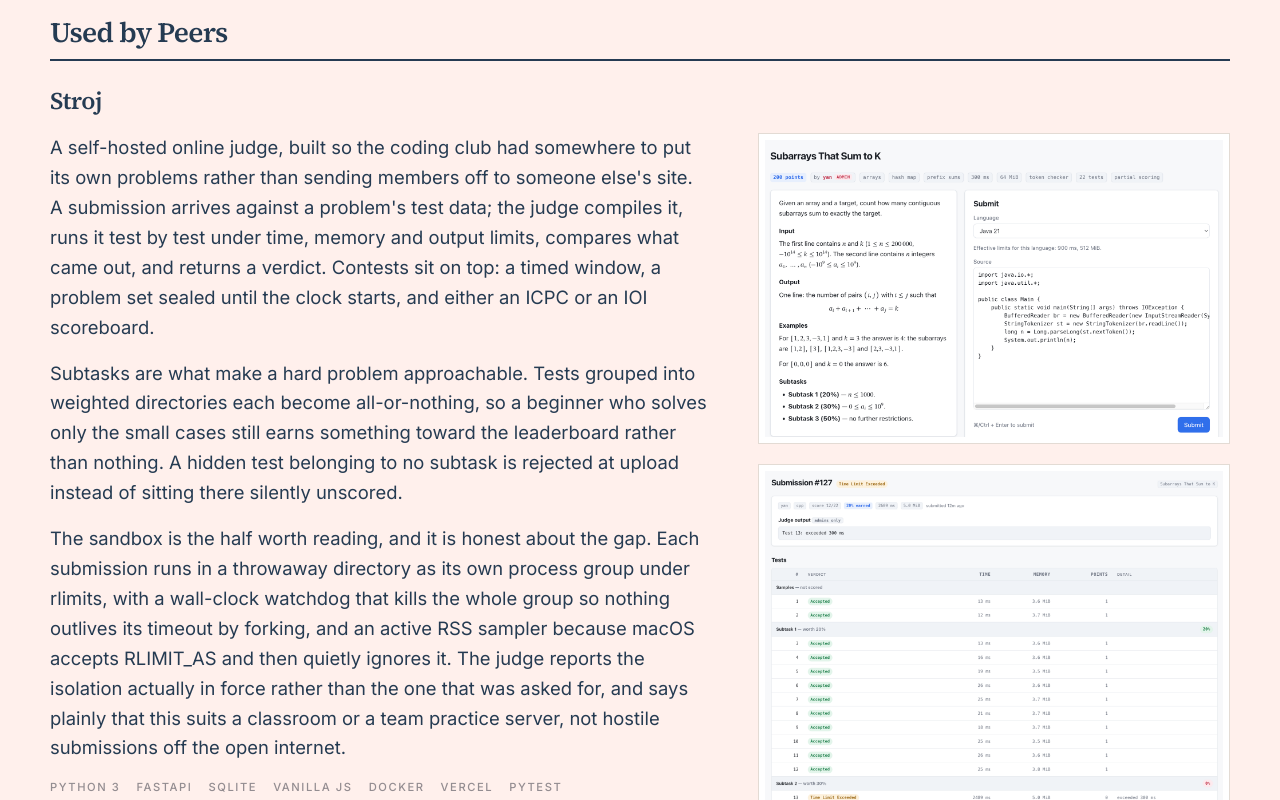
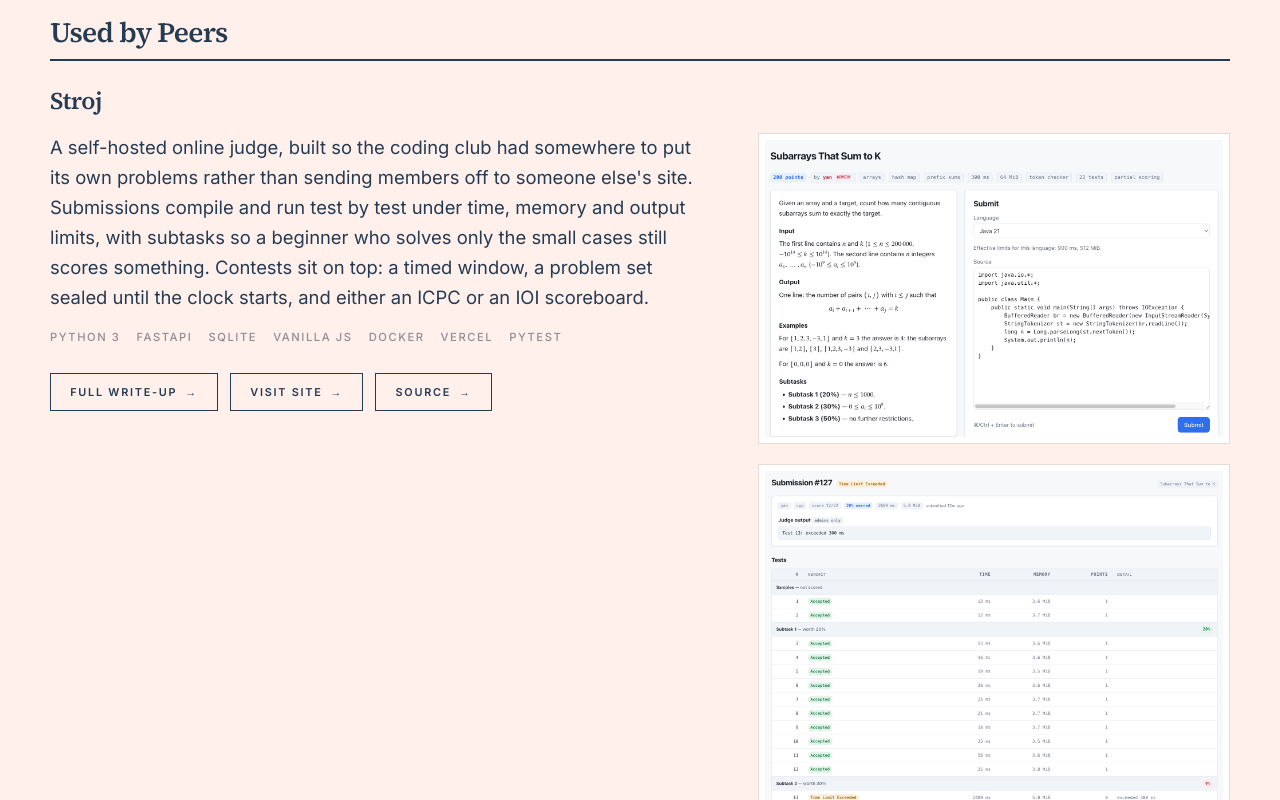
Before and after one commit to OoEthanoO/me, a Next.js app: page /tech in a window 1280 px wide. Shown: the part 3960-4760 px from the top of the page. Built offline with nearby package versions, Linux system fonts and the light colour scheme.

Commit message:
Brief the Stroj entry too
It kept a three-paragraph overview from before the entries were split
from the write-ups, which left it about three times the length of every
other entry on the page. The write-up is unchanged.

```diff
--- a/data/projects.ts
+++ b/data/projects.ts
@@ -268,7 +268,7 @@ export const projects: Project[] = [
     title: "Stroj",
     category: "Used by Peers",
     overview:
-      "A self-hosted online judge, built so the coding club had somewhere to put its own problems rather than sending members off to someone else's site. A submission arrives against a problem's test data; the judge compiles it, runs it test by test under time, memory and output limits, compares what came out, and returns a verdict. Contests sit on top: a timed window, a problem set sealed until the clock starts, and either an ICPC or an IOI scoreboard.\n\nSubtasks are what make a hard problem approachable. Tests grouped into weighted directories each become all-or-nothing, so a beginner who solves only the small cases still earns something toward the leaderboard rather than nothing. A hidden test belonging to no subtask is rejected at upload instead of sitting there silently unscored.\n\nThe sandbox is the half worth reading, and it is honest about the gap. Each submission runs in a throwaway directory as its own process group under rlimits, with a wall-clock watchdog that kills the whole group so nothing outlives its timeout by forking, and an active RSS sampler because macOS accepts RLIMIT_AS and then quietly ignores it. The judge reports the isolation actually in force rather than the one that was asked for, and says plainly that this suits a classroom or a team practice server, not hostile submissions off the open internet.",
+      "A self-hosted online judge, built so the coding club had somewhere to put its own problems rather than sending members off to someone else's site. Submissions compile and run test by test under time, memory and output limits, with subtasks so a beginner who solves only the small cases still scores something. Contests sit on top: a timed window, a problem set sealed until the clock starts, and either an ICPC or an IOI scoreboard.",
     description:
       "A self-hosted online judge. Users submit code against a problem's test data; it compiles, runs it under time and memory limits, and returns a verdict.",
     longDescription:
```
